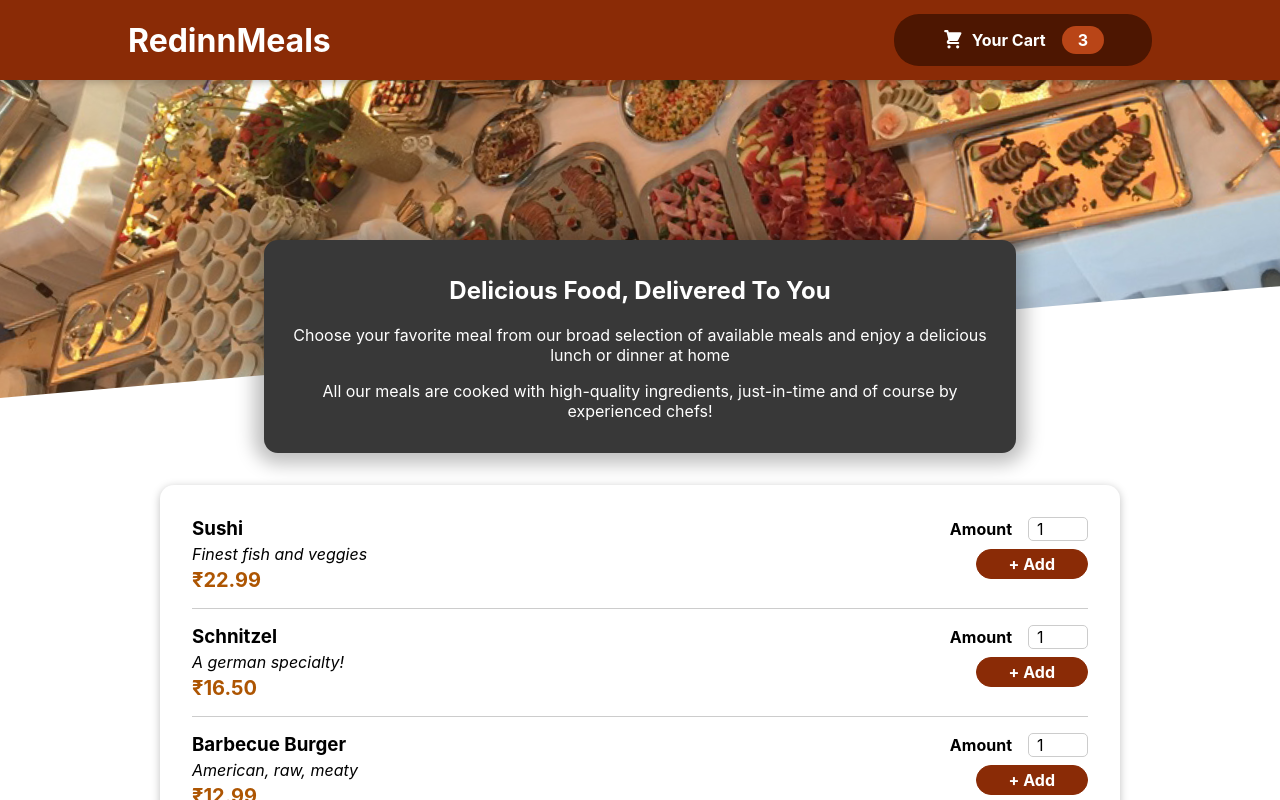
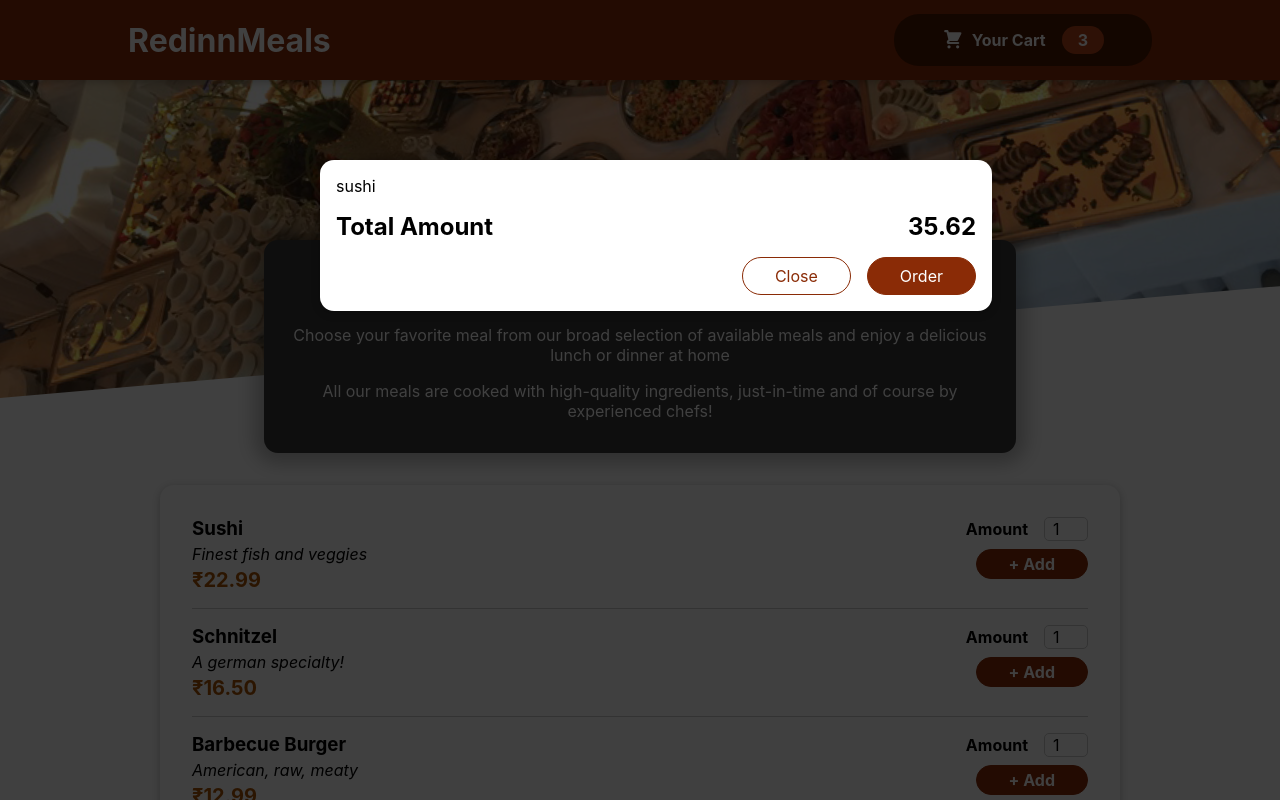
Before and after one commit to mithunmr888/my-restaurant-page, a React (Create React App) app: page / in a window 1280 px wide. Shown: the top 800 px of the page. Built offline with nearby package versions, Linux system fonts and the light colour scheme.

Commit message:
static modal is working

```diff
--- a/public/index.html
+++ b/public/index.html
@@ -28,6 +28,7 @@
   </head>
   <body>
     <noscript>You need to enable JavaScript to run this app.</noscript>
+    <div id="overlays"></div>
     <div id="root"></div>
     <!--
       This HTML file is a template.
--- a/src/App.js
+++ b/src/App.js
@@ -2,11 +2,13 @@
 import React, { Fragment } from "react";
 import MainHeader from "./components/Layout/MainHeader";
 import Meals from "./components/Meals/Meals";
+import Cart from "./components/Cart/Cart";
 
 
 function App() {
   return (
     <Fragment>
+      <Cart></Cart>
       <MainHeader></MainHeader>
       <main>
         <Meals></Meals>
--- /dev/null
+++ b/src/components/Cart/Cart.js
@@ -0,0 +1,27 @@
+import classes from "./Cart.module.css";
+import Modal from "./Modal";
+
+const Cart = (props) => {
+  const cartItems = (
+    <ul className={classes["cart-items"]}>
+      {[{ id: "c1", name: "sushi", amount: 2, price: 12.99 }].map((item) => {
+        return <li>{item.name}</li>;
+      })}
+    </ul>
+  );
+  return (
+    <Modal>
+      {cartItems}
+      <div className={classes.total}>
+        <span>Total Amount</span>
+        <span>35.62</span>
+      </div>
+      <div className={classes.actions}>
+        <button className={classes["button--alt"]}>Close</button>
+        <button className={classes.button}>Order</button>
+      </div>
+    </Modal>
+  );
+};
+
+export default Cart;
--- /dev/null
+++ b/src/components/Cart/Cart.module.css
@@ -0,0 +1,46 @@
+.cart-items {
+  list-style: none;
+  margin: 0;
+  padding: 0;
+  max-height: 20rem;
+  overflow: auto;
+}
+
+.total {
+  display: flex;
+  justify-content: space-between;
+  align-items: center;
+  font-weight: bold;
+  font-size: 1.5rem;
+  margin: 1rem 0;
+}
+
+.actions {
+  text-align: right;
+}
+
+.actions button {
+  font: inherit;
+  cursor: pointer;
+  background-color: transparent;
+  border: 1px solid #8a2b06;
+  padding: 0.5rem 2rem;
+  border-radius: 25px;
+  margin-left: 1rem;
+}
+
+.actions button:hover,
+.actions button:active {
+  background-color: #5a1a01;
+  border-color: #5a1a01;
+  color: white;
+}
+
+.actions .button--alt {
+  color: #8a2b06;
+}
+
+.actions .button {
+  background-color: #8a2b06;
+  color: white;
+}
--- /dev/null
+++ b/src/components/Cart/Modal.js
@@ -0,0 +1,31 @@
+import classes from "./Modal.module.css";
+import { Fragment } from "react";
+import ReactDOM from "react-dom";
+
+const Backdrop = (props) => {
+  return <div className={classes.backdrop} />;
+};
+
+const ModalOverlay = (props) => {
+  return (
+    <div className={classes.modal}>
+      <div className={classes.content}>{props.children}</div>
+    </div>
+  );
+};
+
+const PortalElement = document.getElementById("overlays");
+
+const Modal = (props) => {
+  return (
+    <Fragment>
+      {ReactDOM.createPortal(<Backdrop></Backdrop>, PortalElement)}
+      {ReactDOM.createPortal(
+        <ModalOverlay>{props.children}</ModalOverlay>,
+        PortalElement
+      )}
+    </Fragment>
+  );
+};
+
+export default Modal;
--- /dev/null
+++ b/src/components/Cart/Modal.module.css
@@ -0,0 +1,40 @@
+.backdrop {
+  position: fixed;
+  top: 0;
+  left: 0;
+  width: 100%;
+  height: 100vh;
+  z-index: 20;
+  background-color: rgba(0, 0, 0, 0.75);
+}
+
+.modal {
+  position: fixed;
+  top: 20vh;
+  left: 5%;
+  width: 90%;
+  background-color: white;
+  padding: 1rem;
+  border-radius: 14px;
+  box-shadow: 0 2px 8px rgba(0, 0, 0, 0.25);
+  z-index: 30;
+  animation: slide-down 300ms ease-out forwards;
+}
+
+@media (min-width: 768px) {
+  .modal {
+    width: 40rem;
+    left: calc(50% - 20rem);
+  }
+}
+
+@keyframes slide-down {
+  from {
+    opacity: 0;
+    transform: translateY(-3rem);
+  }
+  to {
+    opacity: 1;
+    transform: translateY(0);
+  }
+}
--- a/src/components/UI/Input.module.css
+++ b/src/components/UI/Input.module.css
@@ -10,7 +10,7 @@
 }
 
 .input input {
-  width: 3rem;
+  width: 2rem;
   border-radius: 5px;
   border: 1px solid #ccc;
   font: inherit;
```
